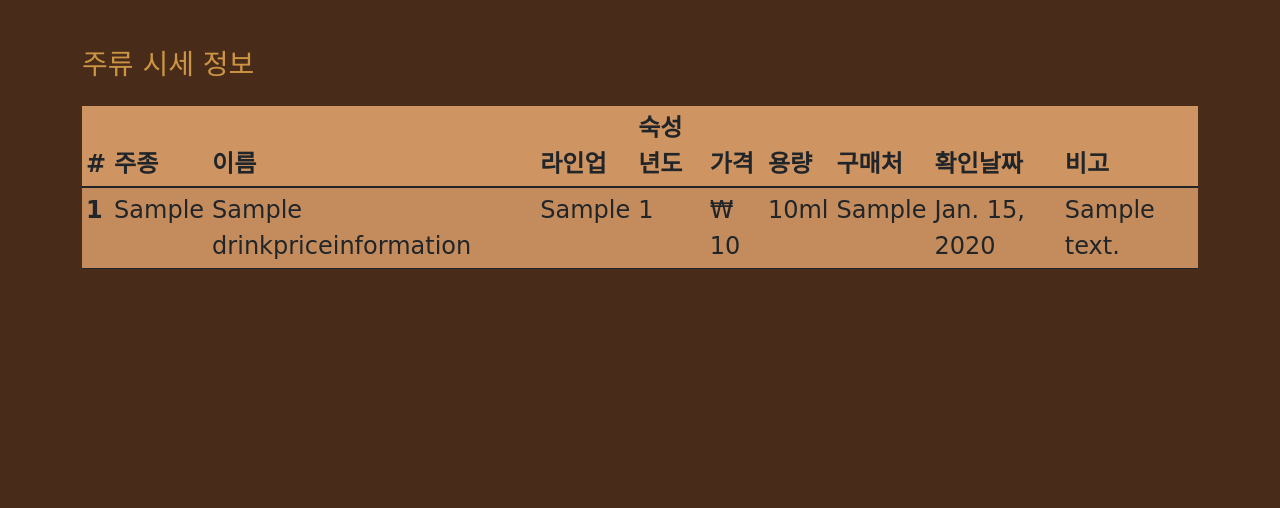
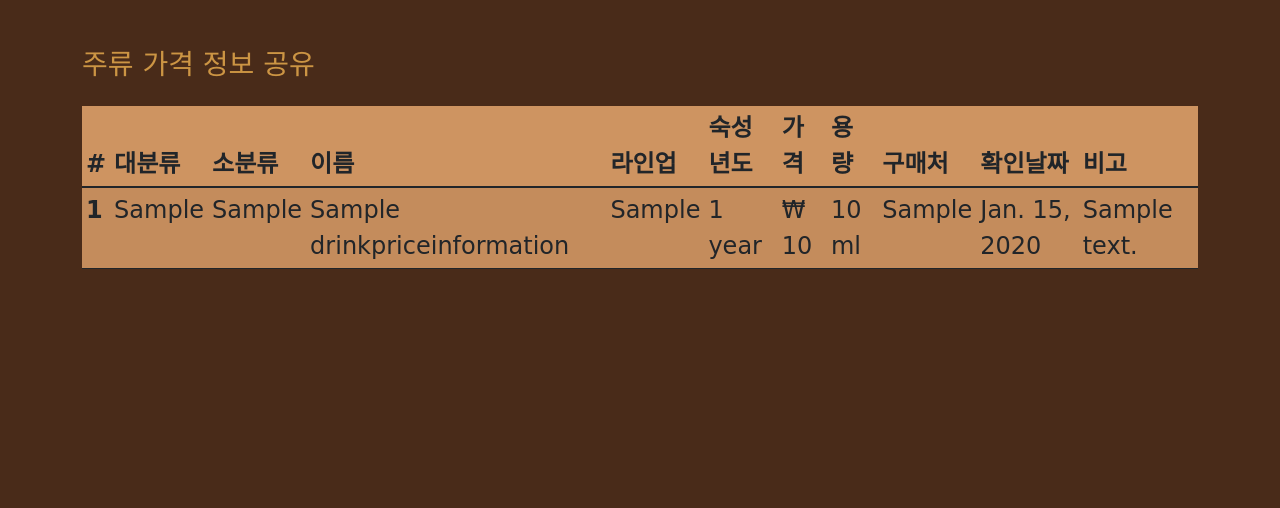
Before and after one commit to dpcalfola/Cocktail---How-did-i-make-this-, a Django app: page /market_price/ in a window 1280 px wide. Shown: the part 160-668 px from the top of the page. Run offline with Django 4.2, Linux system fonts and the light colour scheme; tables that the repository leaves empty hold one stand-in row (values such as "Sample post"); some libraries are stand-ins or nearby versions; some web fonts are replaced.

Commit message:
Feat > Price table update
 Modify price model
 	category -> category_1, category_2
	주종 -> 대분류, 소분류

Dummy data
	더미데이터 = 개발의 용이성을 위해 가격 정보 확인 없이 대충 넣은 데이터
	note == '더미데이터' 기준으로
		price_list,
		price_list_dummy
		두가지 객체 리스트 생성
	Dummy data table is located after real data
	Dummy data table has blue color

가격 컬럼 숫자 세자리마다 콤마 생성
	'django.contrib.humanize' 사용

```diff
--- a/config/settings.py
+++ b/config/settings.py
@@ -39,6 +39,9 @@ DJANGO_APPS = [
     'django.contrib.sessions',
     'django.contrib.messages',
     'django.contrib.staticfiles',
+
+    # 정수 3자리마다 콤마 찍기 위한 추가 장고 앱
+    'django.contrib.humanize',
 ]
 
 PROJECT_APPS = [
--- a/market_price/models.py
+++ b/market_price/models.py
@@ -22,7 +22,8 @@ class DrinkPriceInformation(models.Model):
     # CharField -> blank=True
     # Integer -> blank=True, null=True
 
-    category = models.CharField(max_length=30, blank=True)
+    category_1 = models.CharField(max_length=30, blank=True)
+    category_2 = models.CharField(max_length=30, blank=True)
     name = models.CharField(max_length=50)
     lineup = models.CharField(max_length=50, blank=True)
     aged = models.PositiveIntegerField(blank=True, null=True)
--- a/market_price/views.py
+++ b/market_price/views.py
@@ -3,10 +3,14 @@ from .models import DrinkPriceInformation
 
 
 def price_table(request):
-    price_list = DrinkPriceInformation.objects.order_by('-confirmation_date')
+    # price_list = DrinkPriceInformation.objects.order_by('-confirmation_date')
+    price_list = DrinkPriceInformation.objects.exclude(note='더미데이터').order_by('-confirmation_date')
+    price_list_dummy = DrinkPriceInformation.objects.filter(note='더미데이터').order_by('-confirmation_date')
 
     context = {
         'price_list': price_list,
+        'price_list_dummy': price_list_dummy,
+
     }
 
     return render(request, 'market_price/price_table.html', context)
--- a/static/table.css
+++ b/static/table.css
@@ -1,3 +1,7 @@
-.table_css{
+.table_css {
     background-color: #CE9461;
 }
+
+.table_css_dummy {
+    background-color: #035397;
+}
--- a/templates/market_price/price_table.html
+++ b/templates/market_price/price_table.html
@@ -1,5 +1,6 @@
 {% extends 'base.html' %}
 {% load static %}
+{% load humanize %}
 
 {% block specific_css %}
     {# head block#}
@@ -11,16 +12,18 @@
 
 
     <div class="container my-5 opacity-100">
-        <h3>주류 시세 정보</h3>
+        <h3>주류 가격 정보 공유</h3>
 
         {% if price_list %}
-            {#  레코드가 1개 이상 존재할 때 : 테이블 표시  #}
+            {#  If there is no price data, It does not create table #}
             <div class="mt-4">
+                {# "table_css" includes: background-color #}
                 <table class="table_css table table-sm table-striped">
                     <thead>
                     <tr>
                         <th scope="col">#</th>
-                        <th scope="col">주종</th>
+                        <th scope="col">대분류</th>
+                        <th scope="col">소분류</th>
                         <th scope="col">이름</th>
                         <th scope="col">라인업</th>
                         <th scope="col">숙성년도</th>
@@ -36,17 +39,56 @@
                     {% for price in price_list %}
                         <tr>
                             <th scope="row">{{ forloop.counter }}</th>
-                            <td>{{ price.category }}</td>
+                            <td>{{ price.category_1 }}</td>
+                            <td>{{ price.category_2 }}</td>
                             <td>{{ price.name }}</td>
                             <td>{{ price.lineup }}</td>
-                            <td>{{ price.aged }}</td>
-                            <td>₩ {{ price.price }}</td>
-                            <td>{{ price.size }}ml</td>
+
+                            {# 숙성년도 값이 None 이라면 year 을 표시하지 않음 #}
+                            {% if price.aged %}
+                                <td>{{ price.aged }} year</td>
+                            {% else %}
+                                <td>{{ price.aged }}</td>
+                            {% endif %}
+
+                            <td>₩ {{ price.price | intcomma }}</td>
+                            <td>{{ price.size }} ml</td>
                             <td>{{ price.purchasing_route }}</td>
                             <td>{{ price.confirmation_date }}</td>
                             <td>{{ price.note }}</td>
                         </tr>
                     {% endfor %}
+
+
+
+                    {# Dummy Data - blue color table #}
+                    {% for price in price_list_dummy %}
+
+                        {# class="table_css_dummy" includes: Dummyu data recorde color -> blue #}
+                        <tr class="table_css_dummy">
+
+                            {# Dummy price_list forloop counter follows index of real prices #}
+                            <th scope="row">{{ forloop.counter|add:price_list.count }}</th>
+                            <td>{{ price.category_1 }}</td>
+                            <td>{{ price.category_2 }}</td>
+                            <td>{{ price.name }} ** 더미데이터 입니다</td>
+                            <td>{{ price.lineup }}</td>
+
+                            {# 숙성년도 값이 None 이라면 year 을 표시하지 않음 #}
+                            {% if price.aged %}
+                                <td>{{ price.aged }} year</td>
+                            {% else %}
+                                <td>{{ price.aged }}</td>
+                            {% endif %}
+
+                            <td>₩ {{ price.price | intcomma }}</td>
+                            <td>{{ price.size }} ml</td>
+                            <td>{{ price.purchasing_route }}</td>
+                            <td>{{ price.confirmation_date }}</td>
+                            <td>{{ price.note }}</td>
+                        </tr>
+                    {% endfor %}
+
 
                     </tbody>
                 </table>
```
Also changed, not shown: config/memo_code/how_to_access_html_class.html (added, +10 -0 lines), market_price/migrations/0008_rename_category_drinkpriceinformation_category_1_and_more.py (added).
